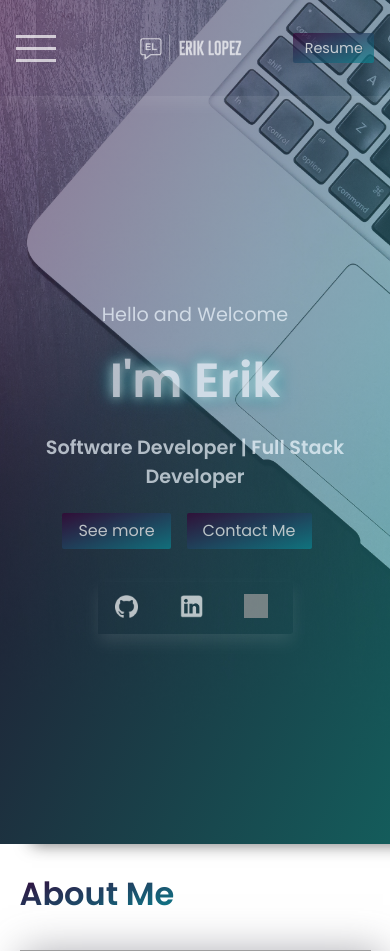
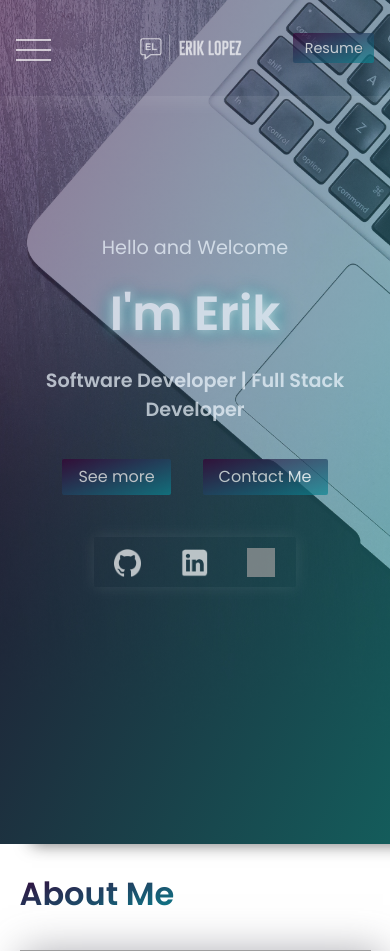
Before and after one commit to eriklopezalfaro/Personal-Website, a Django app: page / in a window 390 px wide. Shown: the top 951 px of the page. Run offline with Django 3.2, Linux system fonts and the light colour scheme; data comes from the database, SQL or seed files in the repository; some libraries are stand-ins or nearby versions; grey boxes are pictures that could not be loaded.

Commit message:
iphone viewport fix, menu bar fix

```diff
--- a/portfolio/static/portfolio/style.css
+++ b/portfolio/static/portfolio/style.css
@@ -105,7 +105,7 @@ html {
     font-family: var(--primary);
     font-size: 1rem;
     cursor: pointer;
-    margin: 1rem 1rem 0 0;
+    margin: 1rem;
 }
 .hero-text div {
     margin-top: 0.7rem;
@@ -147,33 +147,34 @@ nav {
 /* ---------------------------------------------------- HAMBURGER MENU SMALL SCREENS --------------------------------------------------------- */
 #menu-btn {
     display: none;
+    height: 2rem;
 }
 #menu-btn span {
     position: absolute;
     display: block;
-    height: 0.2rem;
-    width: 40px;
+    height: 0.1rem;
+    width: 35px;
     background-color: #fff;
     transform: rotate(0);
     transition: all 200ms cubic-bezier(0.895, 0.03, 0.685, 0.22);
 }
 span.one {
-    top: 0px;
+    bottom: 20px;
 }
 span.two {
-    top: 12px;
+    bottom: 10px;
 }
 span.three {
-    top: 24px;
+    bottom: 0px;
 }
 #menu-btn.clicked .one {
-    transform: translateY(12px) rotate(45deg);
+    transform: translateY(10px) rotate(45deg);
 }
 #menu-btn.clicked .two {
     opacity: 0;
 }
 #menu-btn.clicked .three {
-    transform: translateY(-12px) rotate(-45deg);
+    transform: translateY(-10px) rotate(-45deg);
 }
 nav .nav-links {
     -webkit-align-items: center;
@@ -246,6 +247,9 @@ nav .nav-links {
 
 }
 /* ---------------------------------------------------- SOCIAL MEDIA --------------------------------------------------------- */
+.social-media-2 {
+    display: none;
+}
 .social-media {
     position: fixed;
     top: 43%;
@@ -876,48 +880,76 @@ footer p {
             width: 90vw;
         }
         .social-media {
-            position: relative;
+            display: none;
+        }
+        .hero-text > div {
+            margin:1.5rem 0;
+        }
+        .social-media-2 {
+            margin-bottom: 1rem;
             display: flex;
-            top: 69%;
-            height: 3.2rem;
-            width: 50%;
-            z-index: 9;
-            align-items: flex-end;
+            height: 3.1rem;
+            width: 65%;
+            align-items: center;
             background: transparent;
-            box-shadow: 0 .5rem 1rem rgba(255, 255, 255, 0.136);
+            border-radius: 2px;
+            box-shadow: 0 0rem 1rem rgba(255, 255, 255, 0.136);
+            /* box-shadow: 0 .5rem 1rem rgba(255, 255, 255, 0.136);  */
         }
-        .social-media div {
-            padding: 1rem;
+        .social-media-2 div .icon-text {
+            display: none;
         }
-        .social-media div:hover {
+        .social-media-2 div {
+            width: 33%;
+            height: 100%;
+            padding: 0.7rem;
+            margin-top: 0;
+        }
+        .social-media-2 div:hover {
             display: flex;
             height: 100%;
             width: 100%;
-            height: 3.4rem;
+            height: 3.2rem;
             -webkit-align-items: center;
             align-items: center;
-            justify-content: flex-start;
-            -webkit-justify-content: flex-start;
+            justify-content: center;
+            -webkit-justify-content: center;
             transition: 0.1s ease-in;
             border-radius: 0 3px 3px 0;
             background: transparent;
         }
-        .social-media div:hover .icon {
+        .social-media-2 div:hover .icon {
             display: flex;
             height: 100%;
             width: 100%;
-            height: 3.4rem;
+            height: 3.2rem;
             -webkit-align-items: center;
             align-items: center;
-            justify-content: flex-start;
-            -webkit-justify-content: flex-start;
+            justify-content: center;
+            -webkit-justify-content: center;
             transition: 0.1s ease-in;
             border-radius: 0 3px 3px 0;
             background: transparent;
             padding-left: 0;
         }
-        .hero-text {
-            margin-bottom: 3.2rem;
+        .social-media-2 div img {
+            display: flex;
+            width: 1.8rem;
+            height: 1.8rem;
+            align-items: center;
+            justify-content: center;
+            /* margin: 0; */
+            padding: auto;
+            margin: auto;
+        }
+        .social-media-2 .social-media-icon-1 .icon,.social-media-2 .social-media-icon-2 .icon {
+            padding: auto;
+            margin: auto;
+            display: flex;
+            width: 1.5rem;
+            height: 1.5rem;
+            align-items: center;
+            justify-content: center;
         }
         #menu-btn {
             height: 1.6rem;
--- a/portfolio/templates/portfolio/base.html
+++ b/portfolio/templates/portfolio/base.html
@@ -4,7 +4,7 @@
     {% load static %}
     <meta charset="UTF-8">
     <meta http-equiv="X-UA-Compatible" content="IE=edge">
-    <meta name="viewport" content="width=device-width, initial-scale=1.0">
+    <meta name="viewport" content="width=device-width, initial-scale=1.0, viewport-fit=cover">
     <link rel="icon" href="{% static 'portfolio/images/logos/ERIK LOPEZ-logo.png' %}">
     <link rel="stylesheet" type="text/css" href="{% static 'portfolio/style.css' %}">
     <link href="https://unpkg.com/aos@2.3.1/dist/aos.css" rel="stylesheet">
@@ -47,6 +47,11 @@
             <h3>Software Developer | Full Stack Developer</h3>
 
             <div><a href="#about" class="button">See more</a><a href="#contact" class="button">Contact Me</a></div>
+            <div class="social-media-2">
+                <div><a href="https://github.com/eriklopezalfaro" target="blank" class="social-media-icon-1 icon"><img src="{% static 'portfolio/images/github.png' %}" alt="Github"></a><a class="icon-text" href="https://github.com/eriklopezalfaro" target="blank" ><span>github</span></a></div>
+                <div><a href="https://linkedin.com" target="blank" class="social-media-icon-2 icon"><img src="{% static 'portfolio/images/linkedin.png' %}" alt="Linkedin"></a><a class="icon-text" href="https://linkedin.com" target="blank"><span>linkedin</span></a></div>
+                <div><a href="&#109;&#97;&#105;&#108;&#116;&#111;&#58;%65%72%69%6B%6C%6F%70%65%7A%61%6C%66%61%72%6F%40%6F%75%74%6C%6F%6F%6B%2E%63%6F%6D" target="blank" class="social-media-icon-3 icon"><img src="{% static 'portfolio/images/email-64.png' %}" alt="Outlook"></a><a class="icon-text" href="https://outlook.com" target="blank"><span>outlook</span></a></div>
+            </div>
         </div>
         <!-------------------------------------------------------- LANDING PAGE ANIMATIONS -------------------------------------------------------->
         <div class="intro">
```
